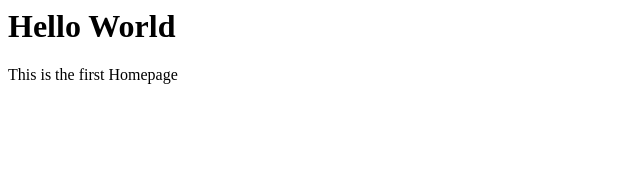
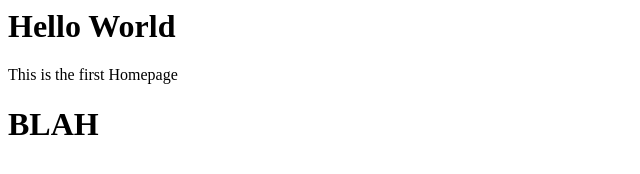
Before and after one commit to jgohil32/first-web-project, a plain HTML site: page index.html in a window 1280 px wide. Shown: the whole page, without its empty margins (0-640 px from the left). Drawn offline with Linux system fonts and the light colour scheme.

Commit message:
Update index.html

```diff
--- a/index.html
+++ b/index.html
@@ -11,3 +11,4 @@
   </body>
 
 </html>
+<h1> BLAH </h1>
```
